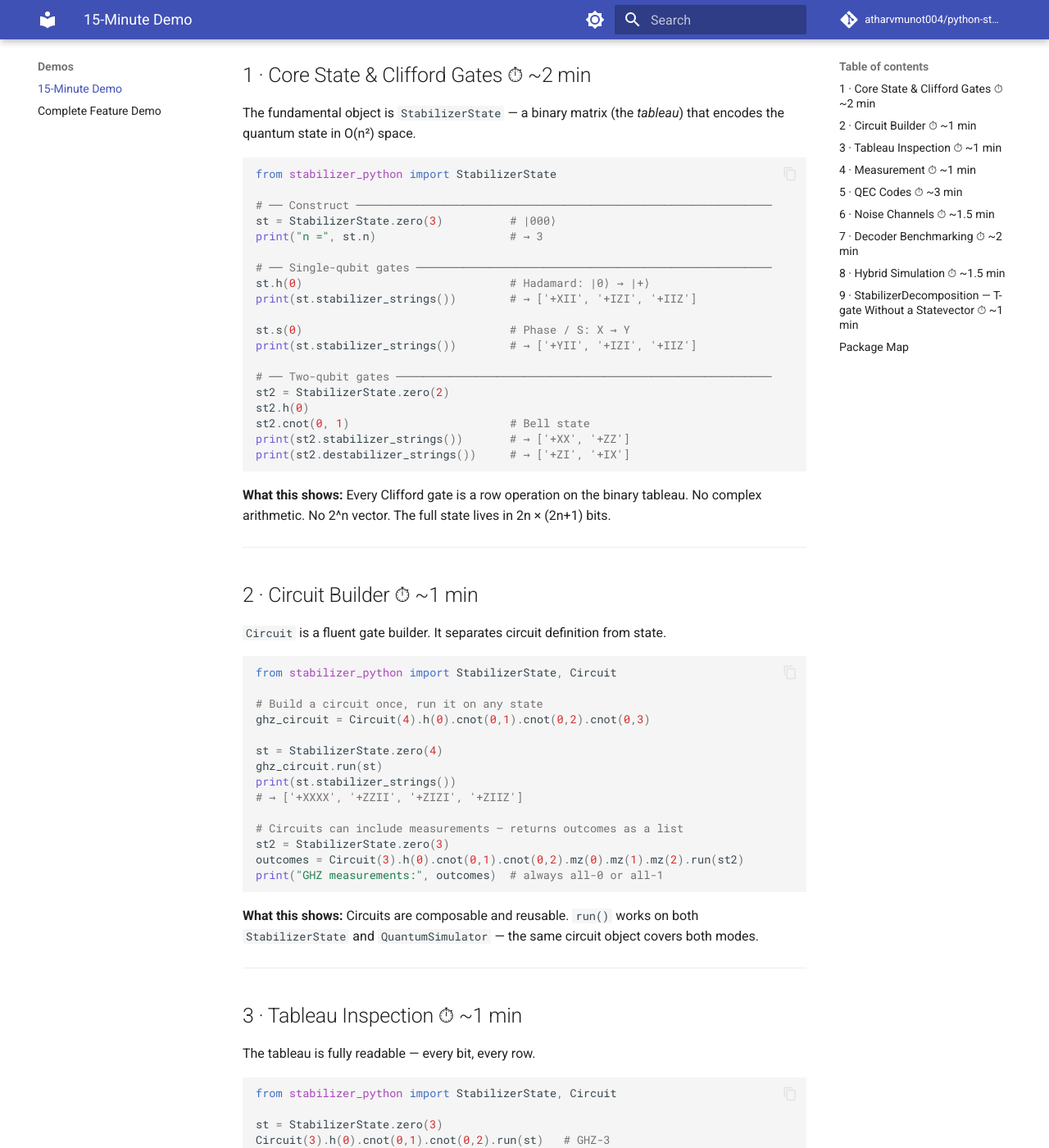
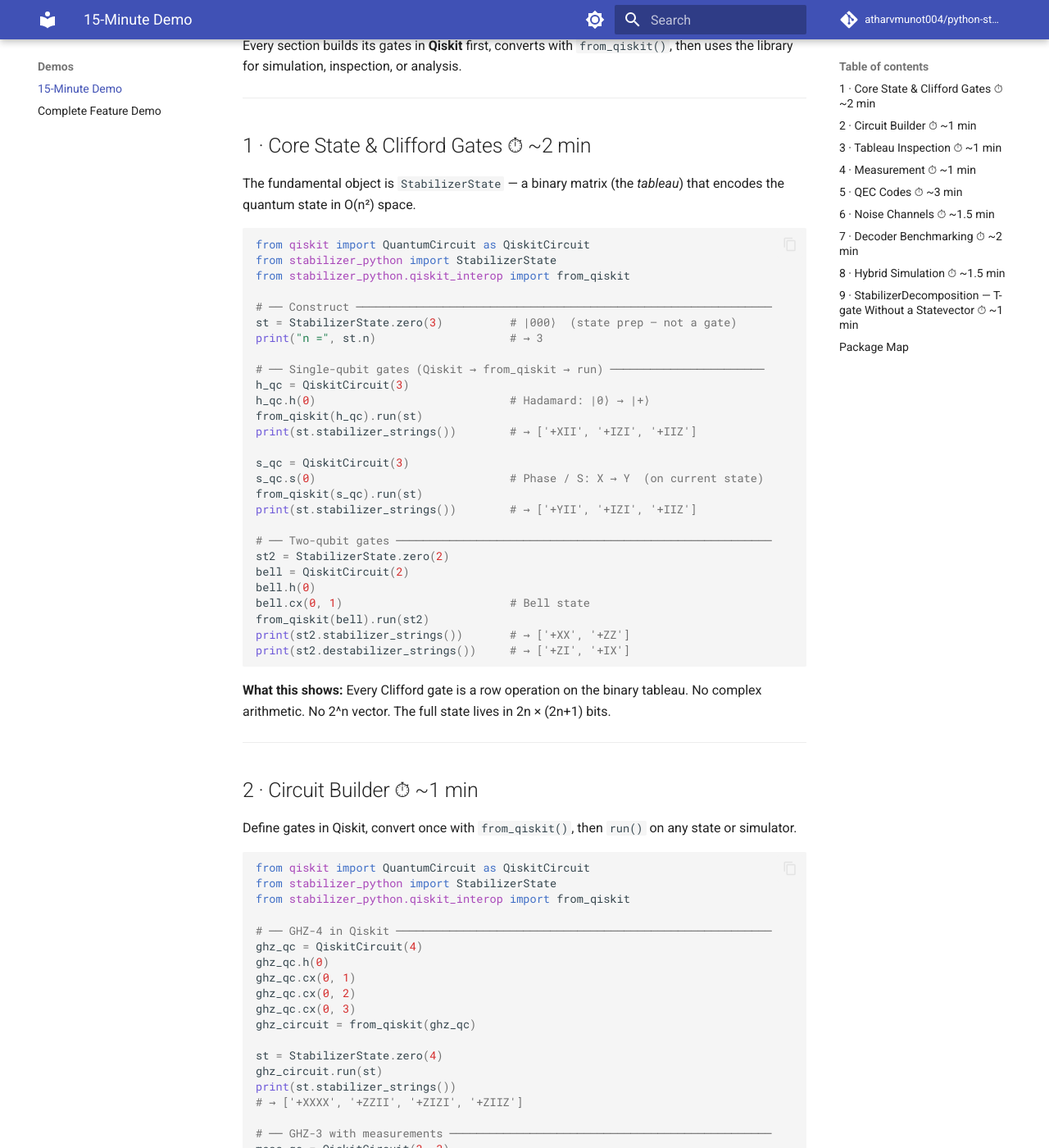
Before and after one commit to atharvmunot004/python-stabilizer, an MkDocs documentation site: the page built from docs/demos/15-minute-demo.md, in a window 1280 px wide and 1400 px high, scrolled down 346 px. Shown: the whole window at 82% size. Built offline with MkDocs 1.6.1 and Material for MkDocs 9.7.7, drawn with Linux system fonts in a browser that asks for light colours; comment, search, counter and statistics services are not loaded; some of the changed text lies outside the part shown.

Commit message:
updates demo doc and project toml to stay coherant with the dependencies

````diff
--- a/docs/demos/15-minute-demo.md
+++ b/docs/demos/15-minute-demo.md
@@ -5,8 +5,12 @@
 
 ```
 Install:  pip install git+https://github.com/atharvmunot004/python-stabilizer.git
+          pip install qiskit          # optional — used in every section below
 Docs:     atharvmunot004.github.io/python-stabilizer
 ```
+
+Every section builds its gates in **Qiskit** first, converts with
+`from_qiskit()`, then uses the library for simulation, inspection, or analysis.
 
 ---
 
@@ -16,23 +20,31 @@ The fundamental object is `StabilizerState` — a binary matrix (the *tableau*)
 that encodes the quantum state in O(n²) space.
 
 ```python
+from qiskit import QuantumCircuit as QiskitCircuit
 from stabilizer_python import StabilizerState
+from stabilizer_python.qiskit_interop import from_qiskit
 
 # ── Construct ──────────────────────────────────────────────────────────────
-st = StabilizerState.zero(3)          # |000⟩
+st = StabilizerState.zero(3)          # |000⟩  (state prep — not a gate)
 print("n =", st.n)                    # → 3
 
-# ── Single-qubit gates ─────────────────────────────────────────────────────
-st.h(0)                               # Hadamard: |0⟩ → |+⟩
+# ── Single-qubit gates (Qiskit → from_qiskit → run) ───────────────────────
+h_qc = QiskitCircuit(3)
+h_qc.h(0)                             # Hadamard: |0⟩ → |+⟩
+from_qiskit(h_qc).run(st)
 print(st.stabilizer_strings())        # → ['+XII', '+IZI', '+IIZ']
 
-st.s(0)                               # Phase / S: X → Y
+s_qc = QiskitCircuit(3)
+s_qc.s(0)                             # Phase / S: X → Y  (on current state)
+from_qiskit(s_qc).run(st)
 print(st.stabilizer_strings())        # → ['+YII', '+IZI', '+IIZ']
 
 # ── Two-qubit gates ────────────────────────────────────────────────────────
 st2 = StabilizerState.zero(2)
-st2.h(0)
-st2.cnot(0, 1)                        # Bell state
+bell = QiskitCircuit(2)
+bell.h(0)
+bell.cx(0, 1)                         # Bell state
+from_qiskit(bell).run(st2)
 print(st2.stabilizer_strings())       # → ['+XX', '+ZZ']
 print(st2.destabilizer_strings())     # → ['+ZI', '+IX']
 ```
@@ -44,27 +56,45 @@ No complex arithmetic. No 2^n vector. The full state lives in 2n × (2n+1) bits.
 
 ## 2 · Circuit Builder ⏱ ~1 min
 
-`Circuit` is a fluent gate builder. It separates circuit definition from state.
+Define gates in Qiskit, convert once with `from_qiskit()`, then `run()` on any
+state or simulator.
 
 ```python
-from stabilizer_python import StabilizerState, Circuit
+from qiskit import QuantumCircuit as QiskitCircuit
+from stabilizer_python import StabilizerState
+from stabilizer_python.qiskit_interop import from_qiskit
 
-# Build a circuit once, run it on any state
-ghz_circuit = Circuit(4).h(0).cnot(0,1).cnot(0,2).cnot(0,3)
+# ── GHZ-4 in Qiskit ────────────────────────────────────────────────────────
+ghz_qc = QiskitCircuit(4)
+ghz_qc.h(0)
+ghz_qc.cx(0, 1)
+ghz_qc.cx(0, 2)
+ghz_qc.cx(0, 3)
+ghz_circuit = from_qiskit(ghz_qc)
 
 st = StabilizerState.zero(4)
 ghz_circuit.run(st)
 print(st.stabilizer_strings())
 # → ['+XXXX', '+ZZII', '+ZIZI', '+ZIIZ']
 
-# Circuits can include measurements — returns outcomes as a list
+# ── GHZ-3 with measurements ────────────────────────────────────────────────
+meas_qc = QiskitCircuit(3, 3)
+meas_qc.h(0)
+meas_qc.cx(0, 1)
+meas_qc.cx(0, 2)
+meas_qc.measure(0, 0)
+meas_qc.measure(1, 1)
+meas_qc.measure(2, 2)
+meas_circuit = from_qiskit(meas_qc)
+
 st2 = StabilizerState.zero(3)
-outcomes = Circuit(3).h(0).cnot(0,1).cnot(0,2).mz(0).mz(1).mz(2).run(st2)
+outcomes = meas_circuit.run(st2)
 print("GHZ measurements:", outcomes)  # always all-0 or all-1
 ```
 
-**What this shows:** Circuits are composable and reusable. `run()` works on both
-`StabilizerState` and `QuantumSimulator` — the same circuit object covers both modes.
+**What this shows:** Qiskit circuits convert to the local `Circuit` type.
+`run()` works on both `StabilizerState` and `QuantumSimulator` — the same
+converted circuit covers both modes.
 
 ---
 
@@ -73,10 +103,17 @@ print("GHZ measurements:", outcomes)  # always all-0 or all-1
 The tableau is fully readable — every bit, every row.
 
 ```python
-from stabilizer_python import StabilizerState, Circuit
+from qiskit import QuantumCircuit as QiskitCircuit
+from stabilizer_python import StabilizerState
+from stabilizer_python.qiskit_interop import from_qiskit
+
+ghz_qc = QiskitCircuit(3)
+ghz_qc.h(0)
+ghz_qc.cx(0, 1)
+ghz_qc.cx(0, 2)
 
 st = StabilizerState.zero(3)
-Circuit(3).h(0).cnot(0,1).cnot(0,2).run(st)   # GHZ-3
+from_qiskit(ghz_qc).run(st)           # GHZ-3
 
 # ── String views ───────────────────────────────────────────────────────────
 print("Stabilizers:  ", st.stabilizer_strings())
@@ -108,12 +145,18 @@ the raw data can be handed off to any downstream analysis.
 `z_measurement_branch` tells you whether the outcome will be random *before* measuring.
 
 ```python
+from qiskit import QuantumCircuit as QiskitCircuit
 from stabilizer_python import StabilizerState
+from stabilizer_python.qiskit_interop import from_qiskit
 import random; random.seed(42)
 
-# Deterministic measurement
+# Deterministic measurement — Bell state from Qiskit
+bell = QiskitCircuit(2)
+bell.h(0)
+bell.cx(0, 1)
+
 st = StabilizerState.zero(2)
-st.h(0); st.cnot(0, 1)               # Bell state: XX, ZZ stabilizers
+from_qiskit(bell).run(st)              # stabilizers: +XX, +ZZ
 print("Branch check:", st.z_measurement_branch(0))   # "random"
 
 r0 = st.measure_z(0)
@@ -123,7 +166,9 @@ print("Post-measure:", st.stabilizer_strings())
 
 # Reset — measure + conditional X → always leaves |0⟩
 st2 = StabilizerState.zero(1)
-st2.h(0)                              # |+⟩ — random
+plus = QiskitCircuit(1)
+plus.h(0)                             # |+⟩ — random
+from_qiskit(plus).run(st2)
 outcome = st2.reset_z(0)
 print(f"\nReset measured {outcome}, qubit is now:", st2.stabilizer_strings())  # always +Z
 ```
@@ -135,13 +180,16 @@ The branch check is free — it's O(n) and doesn't change the state.
 
 ## 5 · QEC Codes ⏱ ~3 min
 
-Six named codes out of the box. All share the same API.
+Six named codes out of the box. All share the same API. Pauli errors are applied
+via small Qiskit circuits converted with `from_qiskit()`.
 
 ```python
+from qiskit import QuantumCircuit as QiskitCircuit
 from stabilizer_python import (
     BitFlip3Code, PhaseFlip3Code, PerfectCode,
     SteaneCode, Shor9Code, SurfaceCode3,
 )
+from stabilizer_python.qiskit_interop import from_qiskit
 
 # ── All 6 codes, same interface ────────────────────────────────────────────
 all_codes = [BitFlip3Code, PhaseFlip3Code, PerfectCode, SteaneCode, Shor9Code, SurfaceCode3]
@@ -153,17 +201,29 @@ for c in all_codes:
 print("\n--- Bit-Flip [[3,1,1]] ---")
 state = BitFlip3Code.zero_state()
 print("Clean:          ", BitFlip3Code.read_syndrome(state))    # [0, 0]
-state.x(0)
+
+err = QiskitCircuit(3)
+err.x(0)
+from_qiskit(err).run(state)
 print("After X(qubit 0):", BitFlip3Code.read_syndrome(state))  # [1, 0]
-state.x(0); state.x(1)
+
+err2 = QiskitCircuit(3)
+err2.x(0)
+err2.x(1)
+from_qiskit(err2).run(state)
 print("After X(qubit 1):", BitFlip3Code.read_syndrome(state))  # [1, 1]
 
 # ── Steane: CSS code, corrects both X and Z ────────────────────────────────
 print("\n--- Steane [[7,1,3]] ---")
 state2 = SteaneCode.zero_state()
-state2.x(3)
+x_err = QiskitCircuit(7)
+x_err.x(3)
+from_qiskit(x_err).run(state2)
 print("Syndrome after X(3):", SteaneCode.read_syndrome(state2))
-state2.x(3); state2.z(5)
+
+z_err = QiskitCircuit(7)
+z_err.z(5)
+from_qiskit(z_err).run(state2)
 print("Syndrome after Z(5):", SteaneCode.read_syndrome(state2))
 
 # ── Perfect code: minimum code for any single-qubit error ─────────────────
@@ -171,27 +231,32 @@
 print("Generators:", PerfectCode.generators)
 print("Logical X: ", PerfectCode.logical_x(0))
 state3 = PerfectCode.zero_state()
-state3.y(2)                            # arbitrary Pauli error
+y_err = QiskitCircuit(5)
+y_err.y(2)                            # arbitrary Pauli error
+from_qiskit(y_err).run(state3)
 syn = PerfectCode.read_syndrome(state3)
 print("Syndrome after Y(2):", syn)     # non-zero → detectable + correctable
 ```
 
 **What this shows:** `zero_state()` builds the logical |0⟩. `read_syndrome()` extracts
-the error pattern without destructive measurement. Every code exposes the same
-`generators`, `logical_x()`, `logical_z()`, and `distance()` interface.
+the error pattern without destructive measurement. Qiskit Pauli gates convert cleanly
+and run on encoded states the same way as native gate calls.
 
 ---
 
 ## 6 · Noise Channels ⏱ ~1.5 min
 
-Pauli noise channels apply stochastic single-qubit errors.
+Pauli noise channels apply stochastic single-qubit errors. Gate sequences come
+from Qiskit via `from_qiskit()`.
 
 ```python
+from qiskit import QuantumCircuit as QiskitCircuit
 from stabilizer_python import StabilizerState, SteaneCode
 from stabilizer_python.noise import (
     apply_depolarizing, apply_bit_flip_all,
     NoisyCircuit,
 )
+from stabilizer_python.qiskit_interop import from_qiskit
 import random; random.seed(7)
 
 # ── Single-qubit depolarizing ──────────────────────────────────────────────
@@ -205,9 +270,14 @@ errors = apply_bit_flip_all(state, p=0.05)
 print("Errors across 7 qubits:", errors)
 print("Syndrome:", SteaneCode.read_syndrome(state))
 
-# ── NoisyCircuit: automatic gate-level + measurement noise ─────────────────
+# ── NoisyCircuit: Qiskit Bell prep + automatic gate/measurement noise ──────
+bell_qc = QiskitCircuit(2)
+bell_qc.h(0)
+bell_qc.cx(0, 1)
+
 noisy = NoisyCircuit(n=2, gate_error=0.02, meas_error=0.03)
-noisy.h(0).cnot(0, 1).mz(0).mz(1)
+noisy.extend(from_qiskit(bell_qc).ops)   # reuse converted gate list
+noisy.mz(0).mz(1)
 
 results = []
 for _ in range(200):
@@ -219,13 +289,14 @@ print(f"\nBell state: {correlated}/200 correlated outcomes (expect ~196)")
 ```
 
 **What this shows:** Noise is modular — apply it before syndrome extraction in a QEC loop,
-or wire it into a `NoisyCircuit` for automatic Monte Carlo simulation.
+or wire a `from_qiskit()` gate list into `NoisyCircuit` for automatic Monte Carlo simulation.
 
 ---
 
 ## 7 · Decoder Benchmarking ⏱ ~2 min
 
 Full shot-based benchmarking: decode syndromes, count logical errors, scan thresholds.
+This section uses the code and noise API directly (no gate circuit).
 
 ```python
 from stabilizer_python import SteaneCode, build_lookup_decoder, benchmark_code, threshold_scan
@@ -272,37 +343,53 @@ the threshold is where the code stops providing an advantage.
 automatically on the first non-Clifford gate.
 
 ```python
-from stabilizer_python import QuantumSimulator, Circuit
+from qiskit import QuantumCircuit as QiskitCircuit
+from stabilizer_python import QuantumSimulator
+from stabilizer_python.qiskit_interop import from_qiskit
 import math
 
 # ── Clifford path: stays in tableau mode ───────────────────────────────────
+ghz_qc = QiskitCircuit(3)
+ghz_qc.h(0)
+ghz_qc.cx(0, 1)
+ghz_qc.cx(0, 2)
+
 sim = QuantumSimulator(3)
 print("Initial mode:    ", sim.mode)      # "tableau"
 
-Circuit(3).h(0).cnot(0,1).cnot(0,2).run(sim)
+from_qiskit(ghz_qc).run(sim)
 print("After GHZ:       ", sim.mode)      # still "tableau"
 print("State:           ", sim.tableau.stabilizer_strings()[:2], "...")
 
 # ── Non-Clifford: auto-switch to statevector ───────────────────────────────
+t_qc = QiskitCircuit(2)
+t_qc.h(0)
+t_qc.t(0)
+
 sim2 = QuantumSimulator(2)
-sim2.apply("h", [0])
 print("\nBefore T gate:   ", sim2.mode)   # "tableau"
-
-sim2.apply("t", [0])                      # T gate — not Clifford
+from_qiskit(t_qc).run(sim2)               # H stays tableau; T triggers switch
 print("After T gate:    ", sim2.mode)     # "statevector"
 print("Statevector:     ", sim2.sv.to_dict())
 
 # ── Snapshot without committing to statevector ─────────────────────────────
+bell_qc = QiskitCircuit(2)
+bell_qc.h(0)
+bell_qc.cx(0, 1)
+
 sim3 = QuantumSimulator(2)
-Circuit(2).h(0).cnot(0,1).run(sim3)
+from_qiskit(bell_qc).run(sim3)
 sv = sim3.statevector_snapshot()          # converts internally, doesn't switch
 print("\nSnapshot:", sv.to_dict())
 print("Mode unchanged: ", sim3.mode)      # still "tableau"
 
 # ── Parameterized rotation (non-Clifford) ─────────────────────────────────
+rz_qc = QiskitCircuit(1)
+rz_qc.h(0)
+rz_qc.rz(math.pi / 4, 0)
+
 sim4 = QuantumSimulator(1)
-sim4.apply("h", [0])
-sim4.apply("rz", [0], params=[math.pi/4])
+from_qiskit(rz_qc).run(sim4)
 print("\nRz(π/4) result:", sim4.sv.to_dict())
 ```
 
@@ -316,35 +403,71 @@ dense simulation.
 ## 9 · StabilizerDecomposition — T-gate Without a Statevector ⏱ ~1 min
 
 For circuits with few T gates, the stabilizer rank decomposition is cheaper
-than converting to a 2^n statevector.
+than converting to a 2^n statevector. A non-Clifford state has **no single**
+stabilizer description — but each branch of the decomposition does.
 
 ```python
+from qiskit import QuantumCircuit as QiskitCircuit
 from stabilizer_python import StabilizerDecomposition
+from stabilizer_python.qiskit_interop import from_qiskit
 
-# Start: single stabilizer term
-d = StabilizerDecomposition(3)
-d.h(0); d.h(1); d.h(2)
-print(f"After H gates:   {d.term_count} term   (pure Clifford)")
+def run_on_decomp(d, circuit):
+    """Replay a from_qiskit() circuit on StabilizerDecomposition."""
+    for op in circuit.ops:
+        if op.gate_obj is not None:
+            g, t = op.gate_obj, list(op.targets)
+            if g.num_qubits == 1:
+                getattr(d, g.name)(t[0])
+            else:
+                getattr(d, g.name)(*t)
+        elif op.name == "H":
+            d.h(op.targets[0])
+        elif op.name == "S":
+            d.s(op.targets[0])
+        elif op.name == "X":
+            d.x(op.targets[0])
+        elif op.name == "Z":
+            d.z(op.targets[0])
+        elif op.name == "CNOT":
+            d.cnot(op.targets[0], op.targets[1])
 
-# Each T gate branches the state — up to doubling term count
-d.t(0)
-print(f"After 1 T gate:  {d.term_count} terms")
+# ── 2-qubit circuit in Qiskit: Clifford prep, then two T gates ─────────────
+qc = QiskitCircuit(2)
+qc.h(0)
+qc.h(1)
 
-d.t(1)
-print(f"After 2 T gates: {d.term_count} terms")
+d = StabilizerDecomposition(2)
+run_on_decomp(d, from_qiskit(qc))
+print(f"After Clifford prep: {d.term_count} term")
+print(f"  stabilizers: {d.terms[0][1].stabilizer_strings()}")   # ['+XI', '+IX']
 
-d.t(2)
-print(f"After 3 T gates: {d.term_count} terms  (cost ~ 2^t × n²)")
+# Each T gate branches into Z=+1 and Z=-1 eigenspaces — up to doubling terms
+qc.t(0)
+qc.cx(0, 1)
+d = StabilizerDecomposition(2)
+run_on_decomp(d, from_qiskit(qc))
+print(f"\nAfter T + CNOT:      {d.term_count} terms")
+for i, (coeff, state) in enumerate(d.terms):
+    print(f"  term {i}: α={coeff:.4f}  gens={state.stabilizer_strings()}")
 
-# Expectation value over the superposition of branches
+qc.t(1)
+d = StabilizerDecomposition(2)
+run_on_decomp(d, from_qiskit(qc))
+print(f"\nAfter 2nd T gate:      {d.term_count} terms  (2^t = 2²)")
+print(d.summary())   # each branch lists its own stabilizer generators
+
+# Expectation values over the weighted sum of branches
 print(f"\n⟨Z₀⟩ = {d.expectation_z(0):.4f}")
 print(f"⟨Z₁⟩ = {d.expectation_z(1):.4f}")
 print(f"T count: {d.t_count}")
 ```
 
-**What this shows:** Cost grows as O(2^t × n²) where t is the T-gate count —
-exponential in T gates, not qubits. For circuits with many qubits but few T gates,
-this is dramatically cheaper than a full 2^n statevector.
+**What this shows:** A T gate on a stabilizer state splits it into branches, each
+with its own Pauli stabilizer generators (`+ZI`, `-IZ`, …). The full state is a
+*sum* of stabilizer states, not a stabilizer state itself — that is why
+`QuantumSimulator` falls back to a statevector after a T gate. Cost grows as
+O(2^t × n²) in the T-gate count t, not in qubits n, so this stays cheap for
+wide circuits with few T gates.
 
 ---
 
@@ -374,7 +497,7 @@ stabilizer_python/
 **Core data flow:**
 
 ```
-StabilizerState  ──gates──►  StabilizerState  ──measure──►  int (0 or 1)
+Qiskit QuantumCircuit  ──from_qiskit()──►  Circuit  ──run()──►  StabilizerState / QuantumSimulator
       │                            │
       │ zero_state()               │ read_syndrome()
       ▼                            ▼
--- a/pyproject.toml
+++ b/pyproject.toml
@@ -8,6 +8,9 @@ version = "0.2.0"
 description = "Minimal stabilizer (Clifford) simulator in pure Python."
 readme = "README.md"
 requires-python = ">=3.9"
+dependencies = [
+    "numpy",
+]
 classifiers = [
     "Programming Language :: Python :: 3",
     "Programming Language :: Python :: 3 :: Only",
@@ -17,7 +20,6 @@ classifiers = [
 dev = [
     "pytest",
     "qiskit",
-    "numpy"
 ]
 
 [tool.pytest.ini_options]
````
